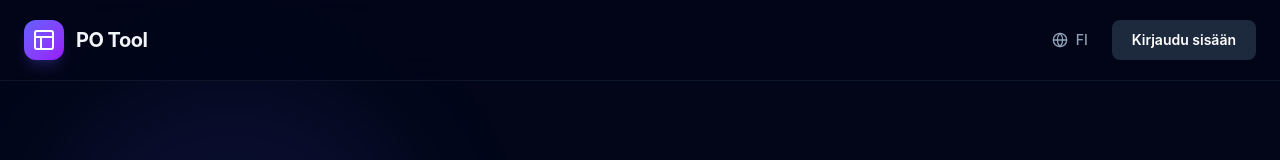
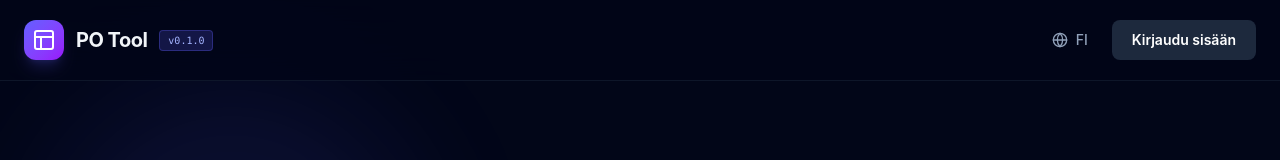
Before and after one commit to wilmav/potool, a React (Vite) app: page / in a window 1280 px wide. Shown: the top 160 px of the page. Built offline with nearby package versions, Linux system fonts and the light colour scheme.

Commit message:
Versio51 - deploy testi

```diff
--- a/src/components/LandingPage.jsx
+++ b/src/components/LandingPage.jsx
@@ -44,6 +44,10 @@ export function LandingPage({ onLogin }) {
                             <Layout className="w-6 h-6 text-white" />
                         </div>
                         <span className="font-bold text-xl tracking-tight text-slate-100">PO Tool</span>
+                        {/* Debug Badge */}
+                        <div className="hidden md:flex px-2 py-0.5 bg-indigo-500/20 border border-indigo-500/30 rounded text-[10px] font-mono text-indigo-300">
+                            v0.1.0
+                        </div>
                     </div>
 
                     <div className="flex items-center gap-6">
```
